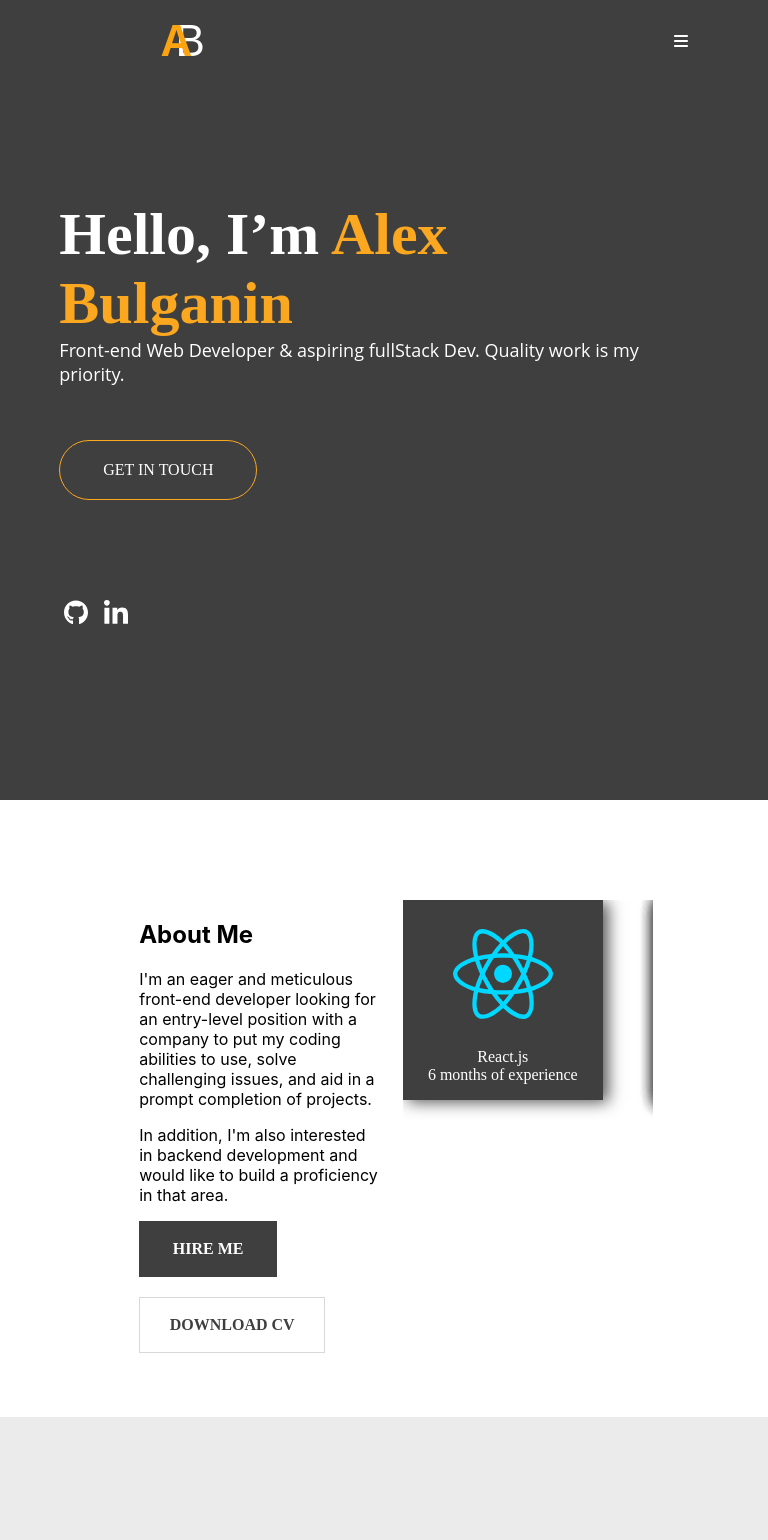
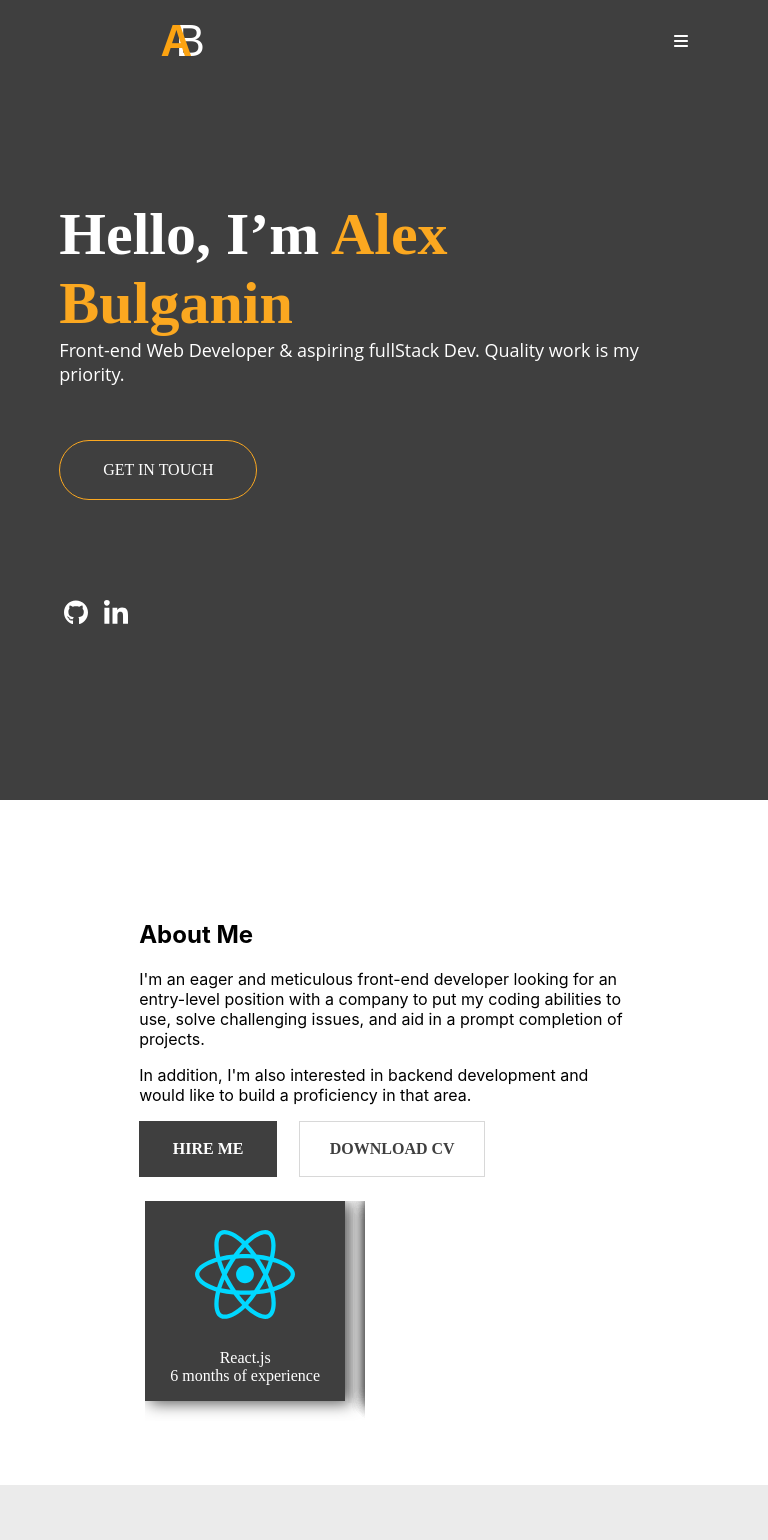
Before and after one commit to doal116/portfolio, a React (Create React App) app: page / in a window 768 px wide. Shown: the top 1540 px of the page. Built offline with nearby package versions, Linux system fonts and the light colour scheme.

Commit message:
feat:flex wrap on 482px and 1024px screen width

```diff
--- a/src/components/main/main.css
+++ b/src/components/main/main.css
@@ -49,7 +49,7 @@
   position: relative;
   justify-self: end;
   margin-left: 30px;
-  width: 250px;
+  width: 220px;
 }
 #aboutMe .info .rightSide .skills {
   width: inherit;
@@ -311,7 +311,7 @@
 /* phone and table view*/
 @media (max-width: 482px) {
   #aboutMe {
-    width: auto;
+    align-items: center;
   }
   #aboutMe .info {
     display: flex;
@@ -341,19 +341,14 @@
   }
 }
 @media (min-width: 482px) and (max-width: 1024px) {
-  #aboutMe {
-    width: auto;
-  }
   #aboutMe .info {
     display: flex;
+    flex-wrap: wrap;
     row-gap: 24px;
     width: 70%;
   }
   #aboutMe .info .leftSide {
     margin: 0px 24px 0px 24px;
-  }
-  #aboutMe .info .rightSide {
-    margin: 0px auto 0px auto;
   }
   #certificates .certificateDisplay {
     display: flex;
--- a/src/components/main/main.scss
+++ b/src/components/main/main.scss
@@ -58,7 +58,7 @@
             justify-self: end;
             margin-left: 30px;
 
-            width: 250px;
+            width: 220px;
             .skills {
                 width: inherit;
                 overflow-x: auto;
@@ -360,8 +360,8 @@
 /* phone and table view*/
 @media (max-width:482px) {
     #aboutMe {
-        width: auto;
 
+        align-items: center;
         .info {
             display: flex;
             flex-wrap: wrap;
@@ -406,19 +406,15 @@
 
 @media (min-width:482px) and (max-width:1024px) {
     #aboutMe {
-        width: auto;
-
         .info {
             display: flex;
+            flex-wrap: wrap;
             row-gap: 24px;
             width: 70%;
             .leftSide {
                 margin: 0px 24px 0px 24px;
             }
 
-            .rightSide {
-                margin: 0px auto 0px auto;
-            }
         }
     }
 
@@ -428,7 +424,6 @@
             display: flex;
             flex-wrap: wrap;
             justify-content: center;
-
             row-gap: 32px;
 
             .certificateBox {
```
Also changed, not shown: 1 other file (tests, documents, lock files or other folders).
